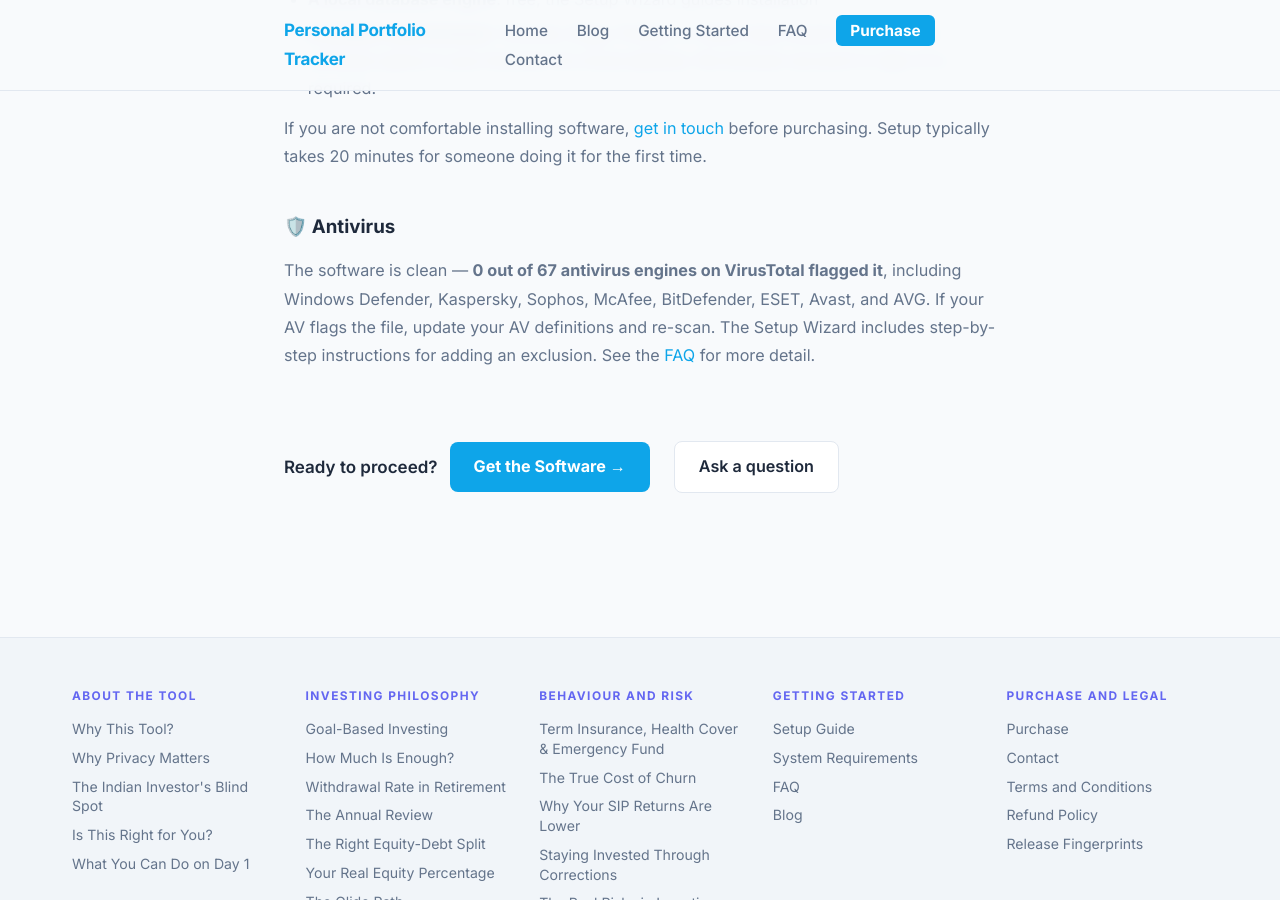
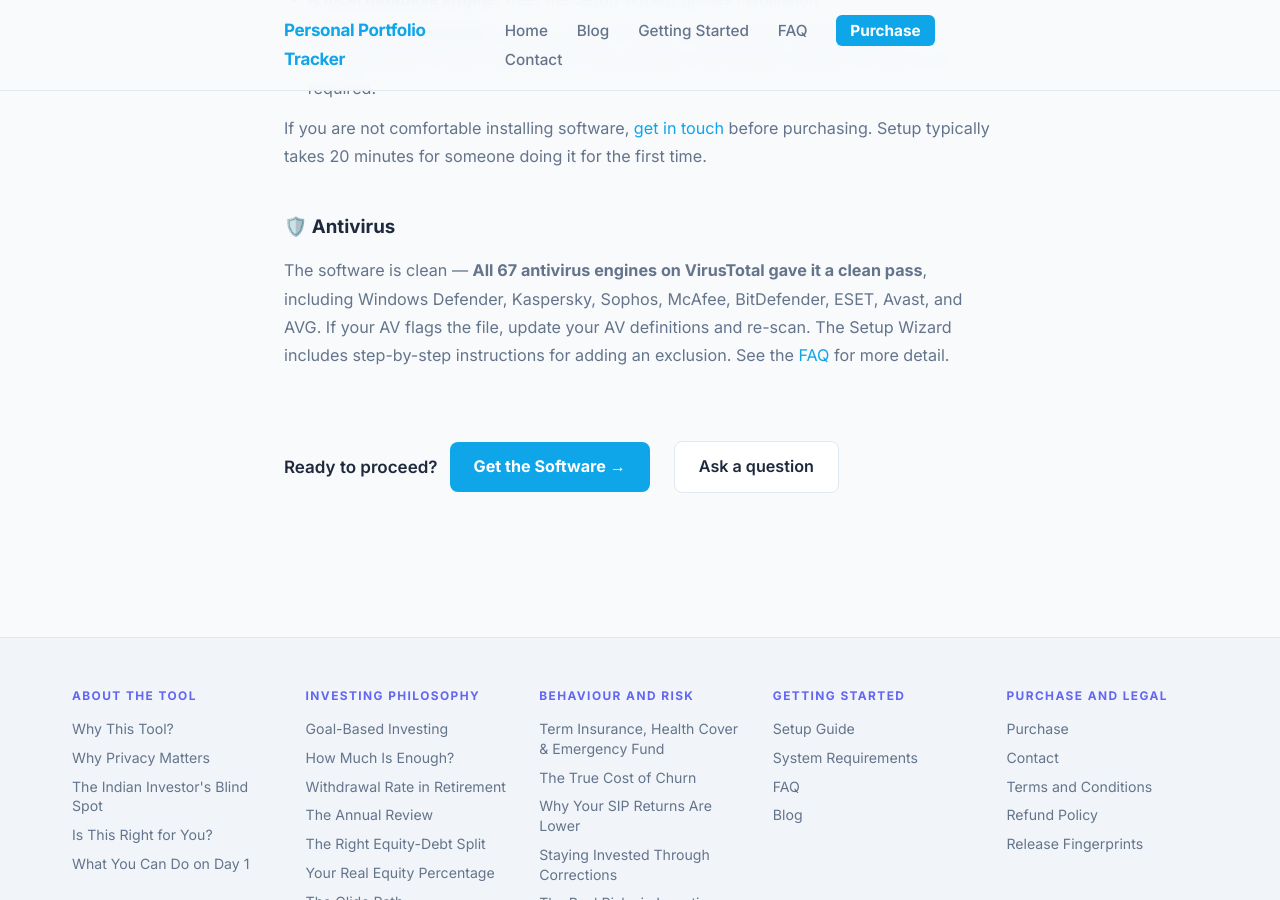
Before and after one commit to srikrishna2024/portfolio-tracker-blog, a Jekyll site: the page built from system-requirements/index.html, in a window 1280 px wide and 900 px high, scrolled down 1458 px. Built offline with Jekyll 4.4.1, drawn with Linux system fonts in a browser that asks for light colours.

Commit message:
rewrite AV status in active voice: 'All 67 engines gave it a clean pass'

```diff
--- a/faq/index.html
+++ b/faq/index.html
@@ -59,7 +59,7 @@ title: Frequently Asked Questions
 
     <div class="faq-item">
       <h3><span class="faq-icon">🛡️</span> My antivirus flagged the software. Is it safe?</h3>
-      <p>Yes. The software's compiled files trigger a false positive on BitDefender and a small number of related products. BitDefender has confirmed the files are clean and their detection is now clear. VIPRE (shared engine) are expected to follow. 0 out of 67 antivirus engines flagged it, including Windows Defender, Kaspersky, Sophos, and BitDefender. The Setup Wizard in the software has step-by-step instructions for adding an exclusion in each product.</p>
+      <p>Yes. The software's compiled files trigger a false positive on BitDefender and a small number of related products. BitDefender has confirmed the files are clean and their detection is now clear. VIPRE (shared engine) are expected to follow. All 67 antivirus engines antivirus engines flagged it, including Windows Defender, Kaspersky, Sophos, and BitDefender. The Setup Wizard in the software has step-by-step instructions for adding an exclusion in each product.</p>
     </div>
 
     <div class="faq-item">
--- a/getting-started/index.html
+++ b/getting-started/index.html
@@ -46,7 +46,7 @@ title: Getting Started
     </div>
 
     <div class="gs-note warning">
-      <strong>🛡️ Antivirus notice:</strong> The software is clean — 0 out of 67 antivirus engines on VirusTotal flagged it. If your AV flags the file, update your AV definitions and re-scan, or add the app folder as an exclusion. Step-by-step instructions are in the Setup Wizard. See the <a href="{{ '/faq/' | relative_url }}">FAQ</a> for more detail.
+      <strong>🛡️ Antivirus notice:</strong> The software is clean — All 67 antivirus engines on VirusTotal gave it a clean pass. If your AV flags the file, update your AV definitions and re-scan, or add the app folder as an exclusion. Step-by-step instructions are in the Setup Wizard. See the <a href="{{ '/faq/' | relative_url }}">FAQ</a> for more detail.
     </div>
   </div>
 
--- a/system-requirements/index.html
+++ b/system-requirements/index.html
@@ -61,7 +61,7 @@ title: System Requirements
 
   <div class="sysreq-section">
     <h2>🛡️ Antivirus</h2>
-    <p>The software is clean — <strong>0 out of 67 antivirus engines on VirusTotal flagged it</strong>, including Windows Defender, Kaspersky, Sophos, McAfee, BitDefender, ESET, Avast, and AVG. If your AV flags the file, update your AV definitions and re-scan. The Setup Wizard includes step-by-step instructions for adding an exclusion. See the <a href="{{ '/faq/' | relative_url }}">FAQ</a> for more detail.</p>
+    <p>The software is clean — <strong>All 67 antivirus engines on VirusTotal gave it a clean pass</strong>, including Windows Defender, Kaspersky, Sophos, McAfee, BitDefender, ESET, Avast, and AVG. If your AV flags the file, update your AV definitions and re-scan. The Setup Wizard includes step-by-step instructions for adding an exclusion. See the <a href="{{ '/faq/' | relative_url }}">FAQ</a> for more detail.</p>
   </div>
 
   <div class="sysreq-cta">
```
Also changed, not shown: 01_introduction.md (+1 -1 lines), 03_security_privacy.md (+2 -2 lines), _posts/2026-05-29-security-privacy.md (+1 -1 lines).
